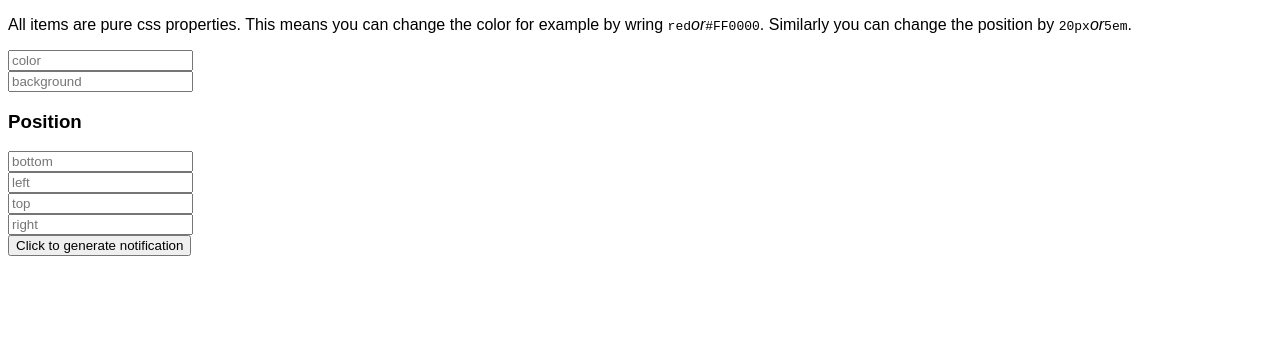
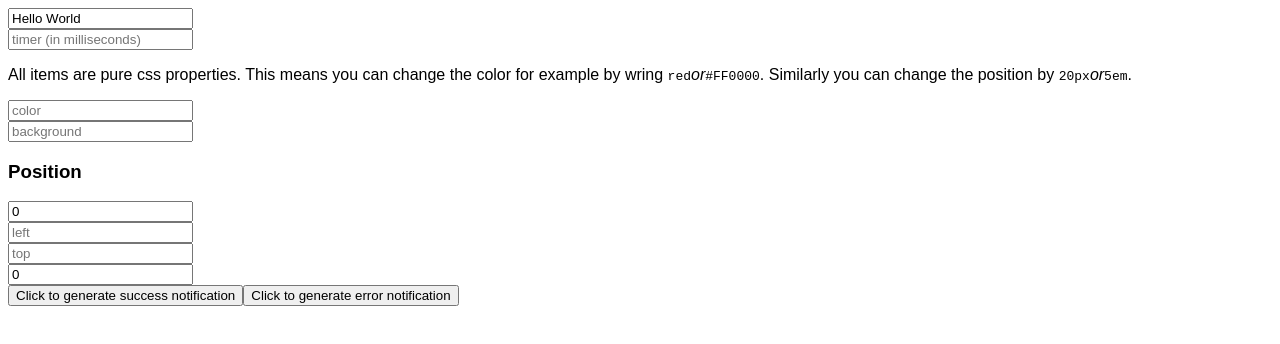
Before and after one commit to bersling/notify-angular, an Angular app: page / in a window 1280 px wide. Shown: the top 344 px of the page. Built offline with nearby package versions, Linux system fonts and the light colour scheme.

Commit message:
working version with of

```diff
--- a/src/app/app.component.html
+++ b/src/app/app.component.html
@@ -1,5 +1,12 @@
 <!--The whole content below can be removed with the new code.-->
 <notify></notify>
+
+<div>
+  <input type="text" [(ngModel)]="message" placeholder="message" />
+</div>
+<div>
+  <input type="text" [(ngModel)]="timer" placeholder="timer (in milliseconds)" />
+</div>
 
 <p>
   All items are pure css properties. This means you can change the color
@@ -28,4 +35,5 @@
   <input type="text" [(ngModel)]="position.right" placeholder="right" />
 </div>
 
-<button (click)="notify()"> Click to generate notification </button>
+<button (click)="notify()"> Click to generate success notification </button>
+<button (click)="notify('error')"> Click to generate error notification </button>
--- a/src/app/app.component.ts
+++ b/src/app/app.component.ts
@@ -10,27 +10,32 @@ import {AppNotification, NotificationPosition, NotifyOptions} from './notify/not
 })
 export class AppComponent {
 
+  message = 'Hello World';
   color: string;
   background: string;
   timer: number;
   position: NotificationPosition = {
-
-  }
+    bottom: 0,
+    right: 0
+  };
 
   constructor(
     private notifyService: NotifyService
   ) { }
 
-  notify() {
-    console.log(this.position);
+  notify(type: string) {
     const options: AppNotification = {
       color: this.color,
       timer: this.timer,
       background: this.background,
       position: this.position
+    };
+
+    if (type === 'error') {
+      this.notifyService.error(this.message, options);
+    } else {
+      this.notifyService.success(this.message, options);
     }
-
-    this.notifyService.success('Hello World', options);
   }
 
 }
--- a/src/app/notify/notify-component/notify.component.ts
+++ b/src/app/notify/notify-component/notify.component.ts
@@ -3,8 +3,13 @@ import {NotifyService} from '../notify.service';
 import {AppNotification} from '../notify.model';
 import {Observable} from 'rxjs/Observable';
 import {Subject} from 'rxjs/Subject';
+import {Scheduler} from 'rxjs/Scheduler';
 import 'rxjs/add/operator/takeUntil';
 import 'rxjs/add/observable/timer';
+
+
+import 'rxjs/add/observable/of';
+import 'rxjs/add/operator/delay';
 
 @Component({
   selector: 'notify',
@@ -14,10 +19,9 @@ import 'rxjs/add/observable/timer';
 export class NotifyComponent implements OnInit, OnDestroy {
 
   public notification: AppNotification;
-
   private onDestroyStarted: Subject<void> = new Subject<void>();
-
   public hidden;
+  private removalSubscription;
 
   constructor(
     private notifyService: NotifyService
@@ -30,29 +34,20 @@ export class NotifyComponent implements OnInit, OnDestroy {
 
       this.hidden = false;
 
-      let somethinElseHappened = false;
-      const timer = Observable.timer(notification.timer);
-      const innerSubscription = this.notifyService
-          .notifications
-          .takeUntil(timer)
-          .subscribe(newNotification => {
-            somethinElseHappened = true;
-          });
-
-      setTimeout(() => {
-        if (!somethinElseHappened) {
+      if (this.removalSubscription) {
+        this.removalSubscription.unsubscribe();
+      }
+      this.removalSubscription = Observable.of(42)
+        .delay(notification.timer)
+        .subscribe(() => {
           this.removeNotification();
-        }
-      }, notification.timer);
+        });
 
     });
   }
 
   removeNotification() {
     this.hidden = true;
-    setTimeout(() => {
-      this.notification = undefined;
-    }, 300);
   }
 
   ngOnDestroy() {
```
Also changed, not shown: 2 other files (tests, documents, lock files or other folders).
